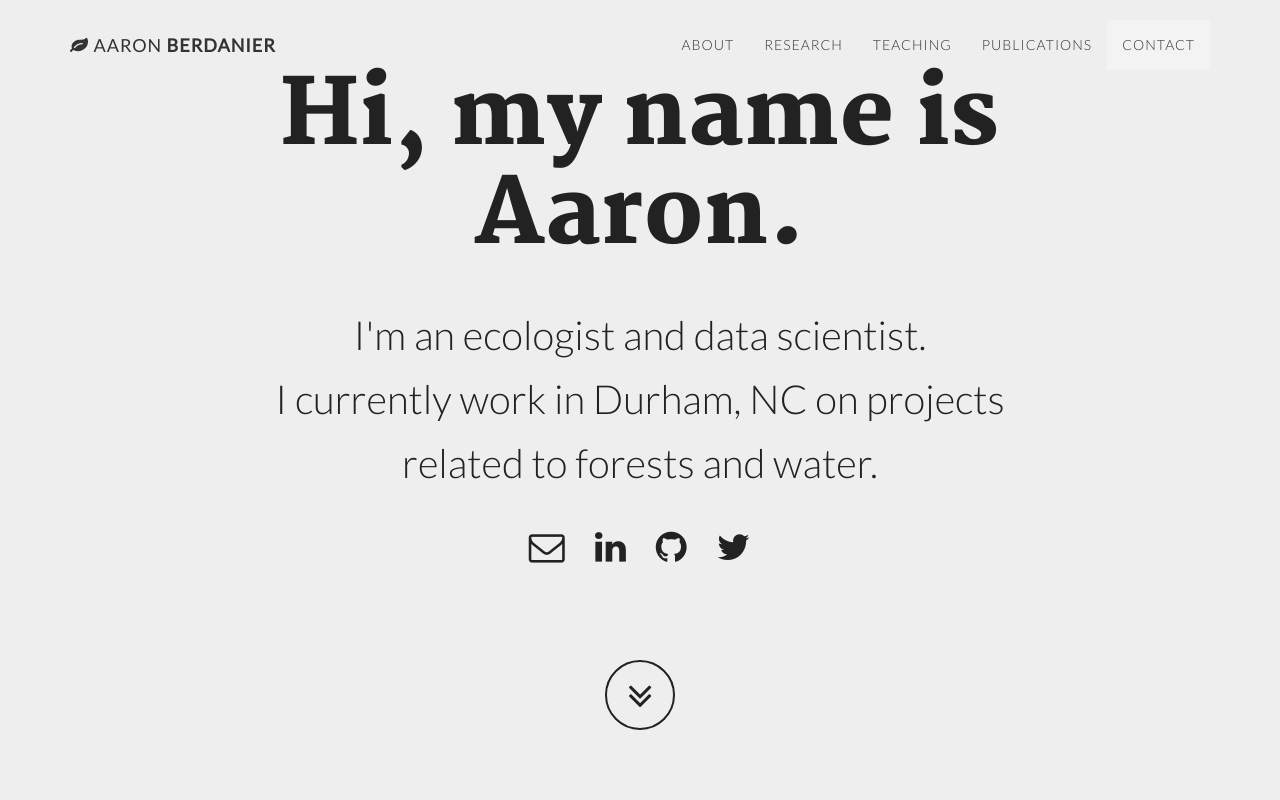
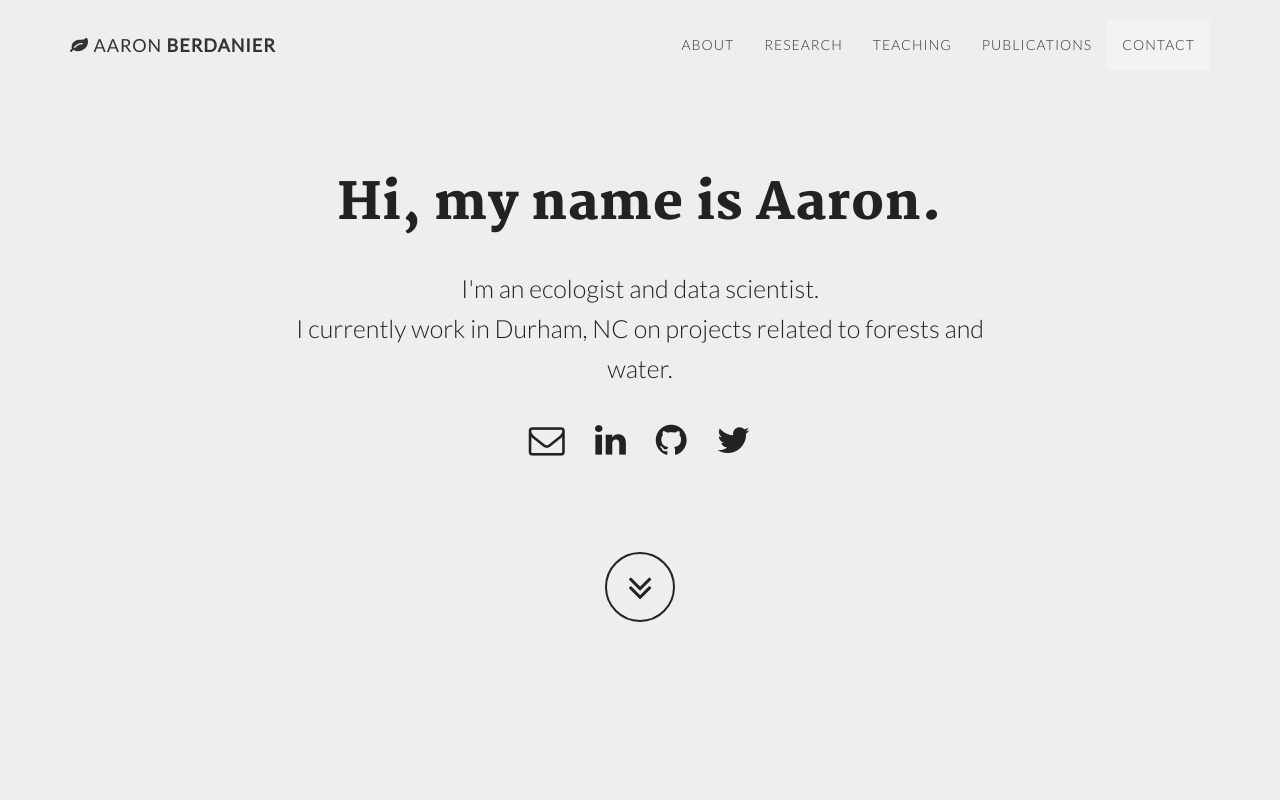
Before and after one commit to berdaniera/berdaniera.github.io, a plain HTML site: page index.html in a window 1280 px wide. Shown: the top 800 px of the page. Drawn offline with nearby package versions, Linux system fonts and the light colour scheme; no server answers.

Commit message:
update text size

```diff
--- a/css/grayscale.css
+++ b/css/grayscale.css
@@ -199,11 +199,11 @@ a:focus {
     }
 
     .intro .intro-body .brand-heading {
-        font-size: 90px;
+        font-size: 50px;
     }
 
     .intro .intro-body .intro-text {
-        font-size: 40px;
+        font-size: 25px;
     }
 }
 
--- a/index.html
+++ b/index.html
@@ -115,7 +115,7 @@
                 <p><img src="img/aaronweb.png"></p>
                     <h2>About Me</h2>
                 <p>I am a statistical ecologist interested in forests and water, data science, and entrepreneurship. As a researcher at Duke University and Colorado State University, I have initiated, collaborated on, and completed scientific projects to measure international greenhouse gas emissions and predict forest responses to climate. My academic work is <a class="page-scroll" href="#publications">published in multiple peer-reviewed journals</a>.</p>
-                <p>I have a M.S. degree from Colorado State University and a B.S. degree from Beloit College. I am completing my Ph.D. degree in April 2016, after which I look forward to applying my analytical skills to help people better manage their relationships with the environment.</p>
+                <p>I have a M.S. degree from Colorado State University and a B.S. degree from Beloit College. I am completing my Ph.D. degree in April 2016, after which I look forward to applying my analytical skills to help people better manage their relationships with their environment and data.</p>
                 <p>I also love restoring my old house in Durham, making maps, climbing, and doing yoga.</p>
                 </div>
             </div>
```
